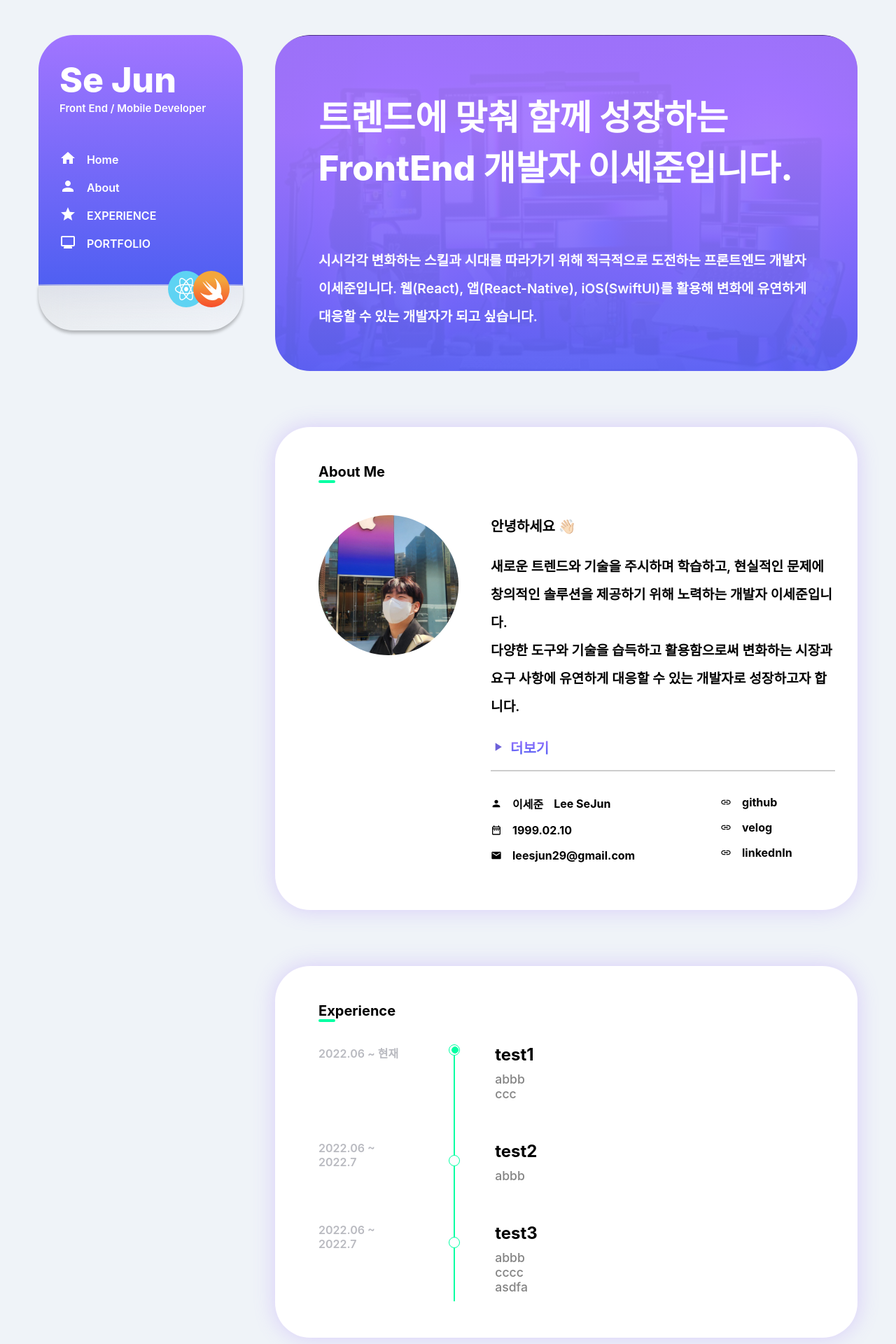
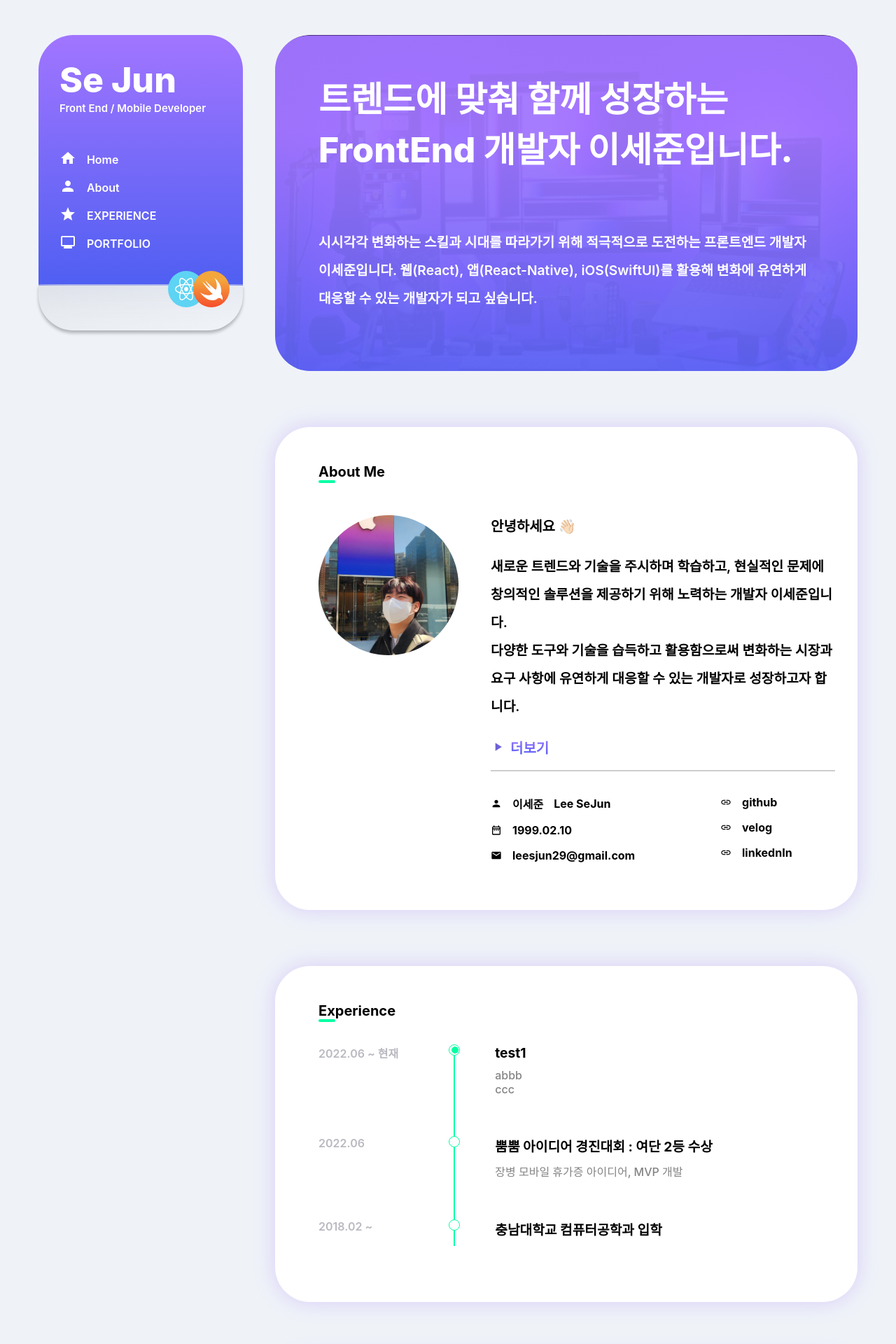
Before and after one commit to YimKeul/YimKeul.github.io, a React (Create React App) app: page / in a window 1280 px wide. Shown: the top 1920 px of the page at 70% size. Built offline with nearby package versions, Linux system fonts and the light colour scheme.

Commit message:
feat : media query with tablet

```diff
--- a/src/assets/ExperienceData.js
+++ b/src/assets/ExperienceData.js
@@ -7,17 +7,15 @@ const data = [
   },
 
   {
-    Date: "2022.06 ~ 2022.7",
-    Title: "test2",
-    Desc: `abbb`,
+    Date: "2022.06",
+    Title: "뿜뿜 아이디어 경진대회 : 여단 2등 수상",
+    Desc: `장병 모바일 휴가증 아이디어, MVP 개발`,
   },
 
   {
-    Date: "2022.06 ~ 2022.7",
-    Title: "test3",
-    Desc: `abbb
-    cccc
-    asdfa`,
+    Date: "2018.02 ~ ",
+    Title: "충남대학교 컴퓨터공학과 입학",
+    Desc: ``,
   },
 ];
 
--- a/src/components/SkillBox.jsx
+++ b/src/components/SkillBox.jsx
@@ -21,8 +21,10 @@ const S = {
     line-height: normal;
     margin-block: 0.6rem;
     margin-right: 0.6rem;
+    text-align: center;
     @media screen and (max-width: 767px) {
-      text-align: center;
+      padding-block: 0.5rem;
+      width: fit-content;
     }
   `,
 };
--- /dev/null
+++ b/src/components/SkillSet.jsx
@@ -0,0 +1,128 @@
+import React from "react";
+import styled from "styled-components";
+import { useMediaQuery } from "react-responsive";
+import { gray, SkillBox } from "./";
+
+const SkillSet = () => {
+  const isMobile = useMediaQuery({ maxWidth: 767 });
+  if (isMobile) {
+    return (
+      <>
+        <S.title>개발 직무</S.title>
+        <S.row2>
+          <S.row>
+            <SkillBox text={"WEB 개발자"} />
+            <SkillBox text={"IOS 개발자"} />
+          </S.row>
+
+          <SkillBox text={"크로스플랫폼 앱개발자"} />
+        </S.row2>
+        <S.title style={{ marginTop: "0.6rem" }}>기술 스택</S.title>
+        <S.row>
+          <S.row2>
+            <SkillBox text={"JavaScript"} />
+            <SkillBox text={"TypeScript"} />
+            <SkillBox text={"Python"} />
+            <SkillBox text={"Java"} />
+            <SkillBox text={"Swift"} />
+            <SkillBox text={"Figma"} />
+            <SkillBox text={"Notion"} />
+          </S.row2>
+          <S.row2>
+            <SkillBox text={"React"} />
+            <SkillBox text={"React-Native"} />
+            <SkillBox text={"SwiftUI"} />
+            <SkillBox text={"Oracle"} />
+            <SkillBox text={"Git"} />
+
+            <SkillBox text={"Slack"} />
+          </S.row2>
+        </S.row>
+
+        <S.title style={{ marginTop: "0.6rem" }}>자격증</S.title>
+        <S.cerBox>
+          {`SQLD
+                  한국사능력검정 2급
+                  컴퓨터활용능력 1급
+                  정보처리기능사
+                  `}
+        </S.cerBox>
+      </>
+    );
+  } else {
+    return (
+      <>
+        <S.title>개발 직무</S.title>
+        <S.row2>
+          <SkillBox text={"WEB 개발자"} />
+          <SkillBox text={"IOS 개발자"} />
+          <SkillBox text={"크로스플랫폼 앱개발자"} />
+        </S.row2>
+        <S.title style={{ marginTop: "0.6rem" }}>기술 스택</S.title>
+        <S.row2>
+          <SkillBox text={"JavaScript"} />
+          <SkillBox text={"TypeScript"} />
+          <SkillBox text={"Python"} />
+          <SkillBox text={"Java"} />
+          <SkillBox text={"Swift"} />
+        </S.row2>
+        <S.row2>
+          <SkillBox text={"React"} />
+          <SkillBox text={"React-Native"} />
+          <SkillBox text={"SwiftUI"} />
+          <SkillBox text={"Oracle"} />
+          <SkillBox text={"Git"} />
+        </S.row2>
+        <S.row2>
+          <SkillBox text={"Figma"} />
+          <SkillBox text={"Notion"} />
+          <SkillBox text={"Slack"} />
+        </S.row2>
+        <S.title style={{ marginTop: "0.6rem" }}>자격증</S.title>
+        <S.cerBox>
+          {`SQLD
+                  한국사능력검정 2급
+                  컴퓨터활용능력 1급
+                  정보처리기능사
+                  `}
+        </S.cerBox>
+      </>
+    );
+  }
+};
+
+{
+}
+
+const S = {
+  title: styled.div`
+    color: #000;
+    font-size: 1.25rem;
+    font-family: Inter;
+    font-style: normal;
+    font-weight: 700;
+    line-height: normal;
+  `,
+  row: styled.div`
+    display: flex;
+    flex: 1;
+  `,
+  row2: styled.div`
+    display: flex;
+    flex: 1;
+    @media screen and (max-width: 767px) {
+      flex-direction: column;
+    }
+  `,
+  cerBox: styled.div`
+    color: #000;
+    font-size: 0.9375rem;
+    font-family: Inter;
+    font-style: normal;
+    font-weight: 600;
+    line-height: 1.8rem;
+    white-space: pre-line;
+  `,
+};
+
+export default SkillSet;
--- a/src/components/index.js
+++ b/src/components/index.js
@@ -1,4 +1,5 @@
 import Navigator from "./Navigator";
 import SkillBox from "./SkillBox";
+import SkillSet from "./SkillSet";
 import { main, point, glass, purple, gray } from "./Colors";
-export { Navigator, main, point, glass, purple, SkillBox, gray };
+export { Navigator, main, point, glass, purple, SkillBox, gray, SkillSet };
--- a/src/pages/Experience.jsx
+++ b/src/pages/Experience.jsx
@@ -5,7 +5,7 @@ import { useMediaQuery } from "react-responsive";
 import data from "../assets/ExperienceData";
 
 const Experience = () => {
-  const isDesktop = useMediaQuery({ minWidth: 1024 });
+  // const isDesktop = useMediaQuery({ minWidth: 1024 });
 
   return (
     <S.container>
@@ -64,6 +64,10 @@ const S = {
     box-shadow: 0px 0px 30px 0px rgba(161, 117, 255, 0.3);
     margin-bottom: 5rem;
     float: right;
+    @media screen and (min-width: 768px) and (max-width: 1023px) {
+      width: 100%;
+      float: none;
+    }
     @media screen and (max-width: 767px) {
       width: 100%;
       height: auto;
@@ -73,10 +77,10 @@ const S = {
   inner: styled.div`
     margin-block: 3.25rem;
     padding-inline: 3.88rem;
-
-    @media screen and (max-width: 767px) {
+    @media screen and (max-width: 1023px) {
       margin: 0;
       padding-block: 3rem;
+      padding-inline: 2rem;
     }
   `,
   section: styled.div`
@@ -151,7 +155,7 @@ const S = {
   tlTitle: styled.span`
     color: #000;
     font-family: Inter;
-    font-size: 1.5rem;
+    font-size: 1.2rem;
     font-style: normal;
     font-weight: 700;
     line-height: normal;
@@ -159,7 +163,7 @@ const S = {
   tlDesc: styled.div`
     color: #848484;
     font-family: Inter;
-    font-size: 1.1rem;
+    font-size: 1rem;
     font-style: normal;
     font-weight: 500;
     line-height: normal;
--- a/src/pages/Home.jsx
+++ b/src/pages/Home.jsx
@@ -6,15 +6,19 @@ import { useMediaQuery } from "react-responsive";
 
 const Home = () => {
   const isDesktop = useMediaQuery({ minWidth: 1024 });
+  const isTablet = useMediaQuery({ maxWidth: 1023 });
+  const isMobile = useMediaQuery({ maxWidth: 767 });
   return (
     <S.container>
       <S.inner>
-        {isDesktop ? (
+        {isMobile ? (
           <>
             <S.title>
-              {/* <S.point>트렌드</S.point>에 맞춰 함께 성장하는 */}
-              트렌드에 맞춰 함께 성장하는
-              <br /> FrontEnd 개발자 이세준입니다.
+              {/* <S.point>트렌드</S.point>에 맞춰 */}
+              트렌드에 맞춰
+              <br /> 함께 성장하는
+              <br />
+              이세준입니다.
             </S.title>
             <S.desc>
               시시각각 변화하는 스킬과 시대를 따라가기 위해 적극적으로 도전하는
@@ -26,11 +30,9 @@ const Home = () => {
         ) : (
           <>
             <S.title>
-              {/* <S.point>트렌드</S.point>에 맞춰 */}
-              트렌드에 맞춰
-              <br /> 함께 성장하는
-              <br />
-              이세준입니다.
+              {/* <S.point>트렌드</S.point>에 맞춰 함께 성장하는 */}
+              트렌드에 맞춰 함께 성장하는
+              <br /> FrontEnd 개발자 이세준입니다.
             </S.title>
             <S.desc>
               시시각각 변화하는 스킬과 시대를 따라가기 위해 적극적으로 도전하는
@@ -55,6 +57,11 @@ const S = {
     background-size: cover;
     margin-bottom: 5rem;
     float: right;
+    @media screen and (min-width: 768px) and (max-width: 1023px) {
+      width: 100%;
+      height: auto;
+      float: none;
+    }
     @media screen and (max-width: 767px) {
       width: 100%;
       height: auto;
@@ -62,11 +69,12 @@ const S = {
     }
   `,
   inner: styled.div`
-    margin-block: 4.88rem;
+    margin-block: 3.25rem;
     padding-inline: 3.88rem;
-    @media screen and (max-width: 767px) {
+    @media screen and (max-width: 1023px) {
       margin: 0;
       padding-block: 3rem;
+      padding-inline: 2rem;
     }
   `,
   title: styled.div`
@@ -76,7 +84,7 @@ const S = {
     font-style: normal;
     font-weight: 800;
     line-height: normal;
-    @media screen and (max-width: 767px) {
+    @media screen and (max-width: 1023px) {
       line-height: 3.8rem;
       font-size: 2.5rem;
     }
@@ -88,7 +96,7 @@ const S = {
     font-style: normal;
     font-weight: 800;
     line-height: normal;
-    @media screen and (max-width: 767px) {
+    @media screen and (max-width: 1023px) {
       line-height: 3.8rem;
       font-size: 2.5rem;
     }
@@ -101,7 +109,7 @@ const S = {
     font-weight: 600;
     line-height: 2.5rem;
     margin-top: 5rem;
-    @media screen and (max-width: 767px) {
+    @media screen and (max-width: 1023px) {
       margin-top: 2rem;
       line-height: 2rem;
     }
--- a/src/pages/Main.jsx
+++ b/src/pages/Main.jsx
@@ -24,6 +24,9 @@ const S = {
     position: relative;
     width: 1170px;
     margin: 50px auto;
+    @media screen and (min-width: 768px) and (max-width: 1023px) {
+      width: 90%;
+    }
     @media screen and (max-width: 767px) {
       width: 90%;
     }
--- a/src/pages/Portfoilo.jsx
+++ b/src/pages/Portfoilo.jsx
@@ -24,6 +24,10 @@ const S = {
     box-shadow: 0px 0px 30px 0px rgba(161, 117, 255, 0.3);
     margin-bottom: 5rem;
     float: right;
+    @media screen and (min-width: 768px) and (max-width: 1023px) {
+      width: 100%;
+      float: none;
+    }
     @media screen and (max-width: 767px) {
       width: 100%;
       height: auto;
@@ -33,9 +37,10 @@ const S = {
   inner: styled.div`
     margin-block: 3.25rem;
     padding-inline: 3.88rem;
-    @media screen and (max-width: 767px) {
+    @media screen and (max-width: 1023px) {
       margin: 0;
       padding-block: 3rem;
+      padding-inline: 2rem;
     }
   `,
   section: styled.div`
```
Also changed, not shown: src/pages/About.jsx (+20 -43 lines), src/components/TimeLine.jsx (deleted).
